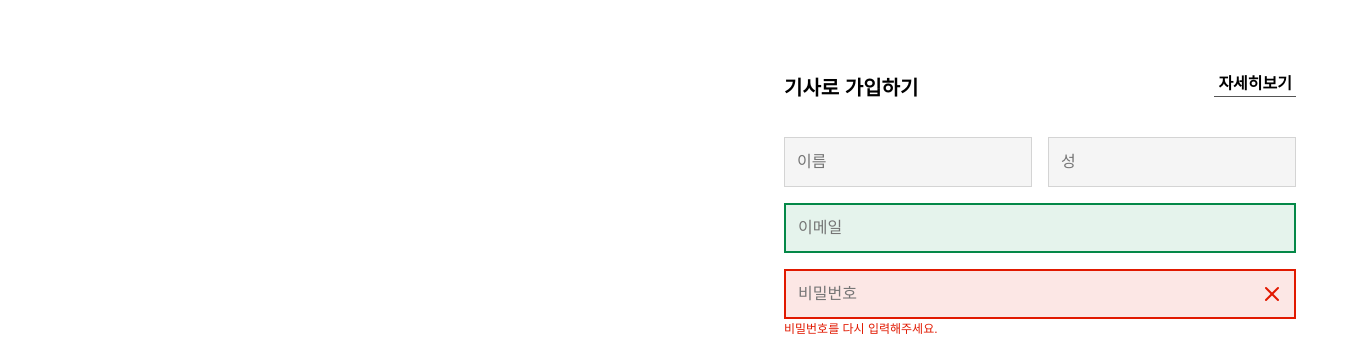
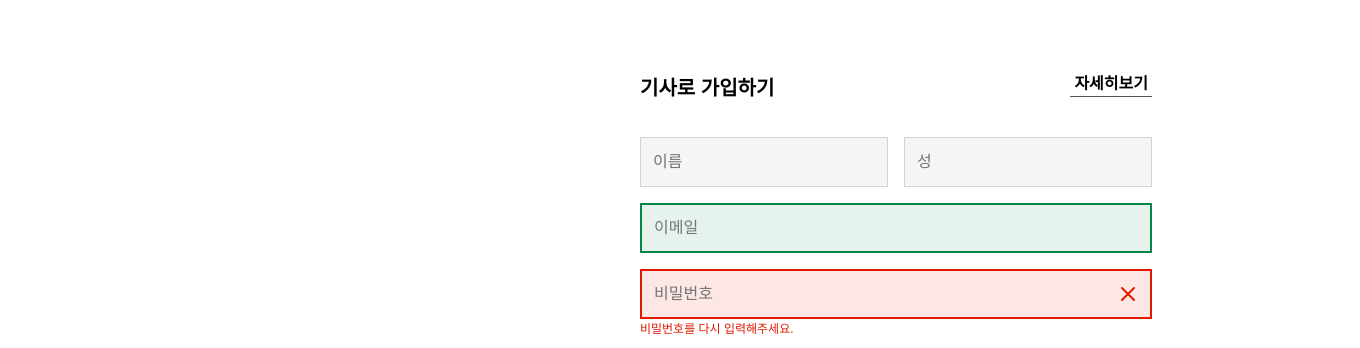
Before and after one commit to FRONTENDBOOTCAMP-17th/vite-min, a website built with Vite: page src/sections/apply.html in a window 1280 px wide. Shown: the top 348 px of the page, 1360 px wide, since content can reach past the window. Built offline with nearby package versions, Linux system fonts and the light colour scheme; a web font is replaced by a local one.

Commit message:
fix: 배너 어플라이 통합

```diff
--- a/src/sections/css/apply.css
+++ b/src/sections/css/apply.css
@@ -92,7 +92,7 @@
   max-width: 1152px;
   display: flex;
   padding: 64px;
-  margin: 0 200px;
+  margin: 0 auto;
 }
 
 .title-container {
```
